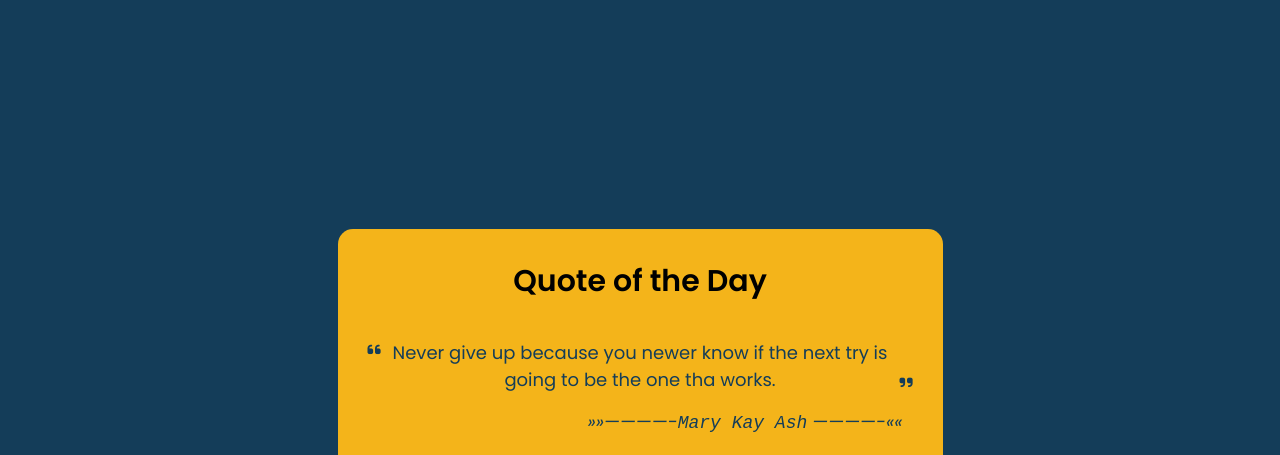
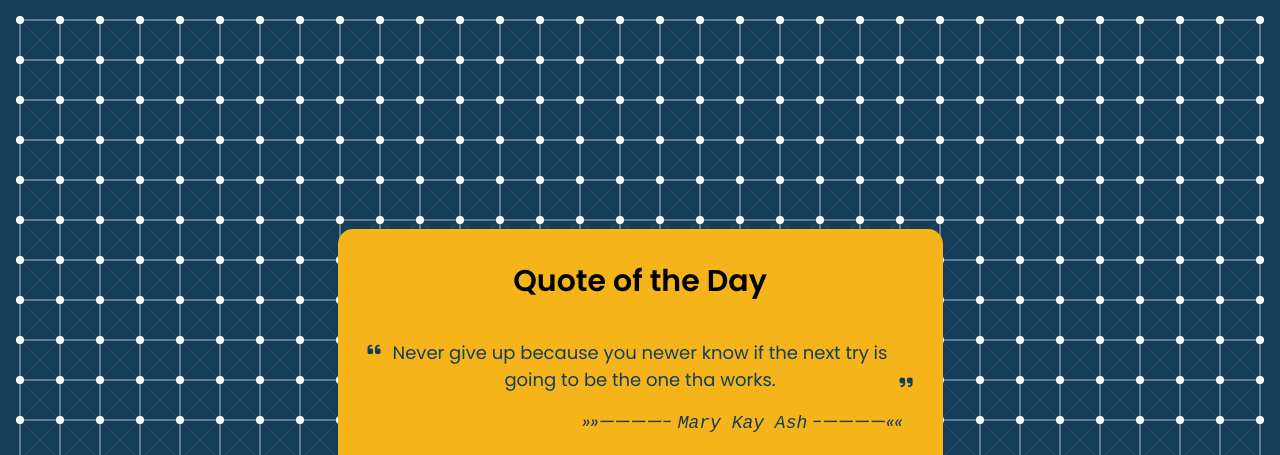
Before and after one commit to Gulverda/Random-Advicer, a plain HTML site: page index.html in a window 1280 px wide. Shown: the top 455 px of the page. Drawn offline with Linux system fonts and the light colour scheme; animation ran at ten frames a second.

Commit message:
Motion Background

```diff
--- a/app.js
+++ b/app.js
@@ -26,6 +26,129 @@ facebookBtn = document.querySelector(".facebook");
 //         quoteBtn.classList.remove("loading");
 //     });
 // }
+
+
+// random quote function
+const canvas = document.querySelector("#canvas");
+const ctx = canvas.getContext("2d");
+
+let w, h, particles;
+let particleDistance = 40;
+let mouse = {
+	x: undefined,
+	y: undefined,
+	radius: 100
+}
+
+function init() {
+	resizeReset();
+	animationLoop();
+}
+
+function resizeReset() {
+	w = canvas.width = window.innerWidth;
+	h = canvas.height = window.innerHeight;
+
+	particles = [];
+	for (let y = (((h - particleDistance) % particleDistance) + particleDistance) / 2; y < h; y += particleDistance) {
+		for (let x = (((w - particleDistance) % particleDistance) + particleDistance) / 2; x < w; x += particleDistance) {
+			particles.push(new Particle(x, y));
+		}
+	}
+}
+
+function animationLoop() {
+	ctx.clearRect(0, 0, w, h);
+	drawScene();
+	requestAnimationFrame(animationLoop);
+}
+
+function drawScene() {
+	for (let i = 0; i < particles.length; i++) {
+		particles[i].update();
+		particles[i].draw();
+	}
+	drawLine();
+}
+
+function drawLine() {
+	for (let a = 0; a < particles.length; a++) {
+		for (let b = a; b < particles.length; b++) {
+			let dx = particles[a].x - particles[b].x;
+			let dy = particles[a].y - particles[b].y;
+			let distance = Math.sqrt(dx * dx + dy * dy);
+
+			if (distance < particleDistance * 1.5) {
+				opacity = 1 - (distance / (particleDistance * 1.5));
+				ctx.strokeStyle = "rgba(255,255,255," + opacity + ")";
+				ctx.lineWidth = 2;
+				ctx.beginPath();
+				ctx.moveTo(particles[a].x, particles[a].y);
+				ctx.lineTo(particles[b].x, particles[b].y);
+				ctx.stroke();
+			}
+		}
+	}
+}
+
+function mousemove(e) {
+	mouse.x = e.x;
+	mouse.y = e.y;
+}
+
+function mouseout() {
+	mouse.x = undefined;
+	mouse.y = undefined;
+}
+
+class Particle {
+	constructor(x, y) {
+		this.x = x;
+		this.y = y;
+		this.size = 4;
+		this.baseX = this.x;
+		this.baseY = this.y;
+		this.speed = (Math.random() * 25) + 5;
+	}
+	draw() {
+		ctx.fillStyle = "rgba(255,255,255,1)";
+		ctx.beginPath();
+		ctx.arc(this.x, this.y, this.size, 0, Math.PI * 2);
+		ctx.closePath();
+		ctx.fill();
+	}
+	update() {
+		let dx = mouse.x - this.x;
+		let dy = mouse.y - this.y;
+		let distance = Math.sqrt(dx * dx + dy * dy);
+		let maxDistance = mouse.radius;
+		let force = (maxDistance - distance) / maxDistance; // 0 ~ 1
+		let forceDirectionX = dx / distance;
+		let forceDirectionY = dy / distance;
+		let directionX = forceDirectionX * force * this.speed;
+		let directionY = forceDirectionY * force * this.speed;
+
+		if (distance < mouse.radius) {
+			this.x -= directionX;
+			this.y -= directionY;
+		} else {
+			if (this.x !== this.baseX) {
+				let dx = this.x - this.baseX;
+				this.x -= dx / 10;
+			}
+			if (this.y !== this.baseY) {
+				let dy = this.y - this.baseY;
+				this.y -= dy / 10;
+			}
+		}
+	}
+}
+
+init();
+window.addEventListener("resize", resizeReset);
+window.addEventListener("mousemove", mousemove);
+window.addEventListener("mouseout", mouseout);
+//Mtavrdeba
 
 // fetch('https://api.quotable.io/random')-ის დამატება
 function randomQuote(){
--- a/index.html
+++ b/index.html
@@ -9,6 +9,8 @@
     <title>Document</title>
 </head>
 <body>
+    <canvas id="canvas"></canvas>
+    <div class="main">
         <div class="wrapper">
             <header>Quote of the Day</header>
             <div class="content">
@@ -18,7 +20,7 @@
                     <i class="fas fa-quote-right"></i>
                 </div>
                 <div class="author">
-                <span><p>»»————-<span class="name">Mary Kay Ash</span>————-««</p></span>
+                    <span><p>»»————- <span class="name">Mary Kay Ash</span>-————««</p></span>
                     <!-- <span class="name">Mary Kay Ash</span> -->
                 </div>
             </div>
@@ -34,6 +36,7 @@
                 </div>
             </div>
         </div>
+    </div>
 </body>
 <script src="app.js"></script>
 </html>
--- a/style.css
+++ b/style.css
@@ -119,3 +119,18 @@ button.loading{
     opacity: 0.7;
     pointer-events: none;
 }
+.main{
+    position: relative;
+}
+#canvas{
+    position: absolute;
+}
+
+@media screen and (max-width: 605px){
+    .wrapper{
+        width: 100%;
+    }
+    #canvas{
+        display: none;
+    }
+}
```
Lines whose indentation alone changed are shown as unchanged.
